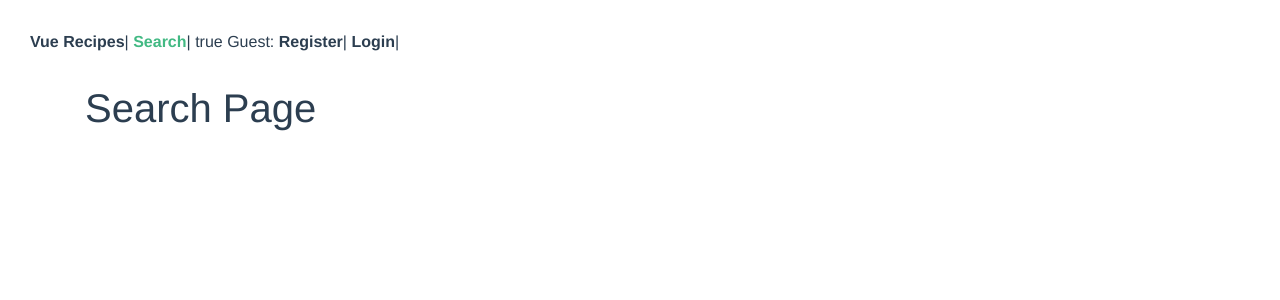
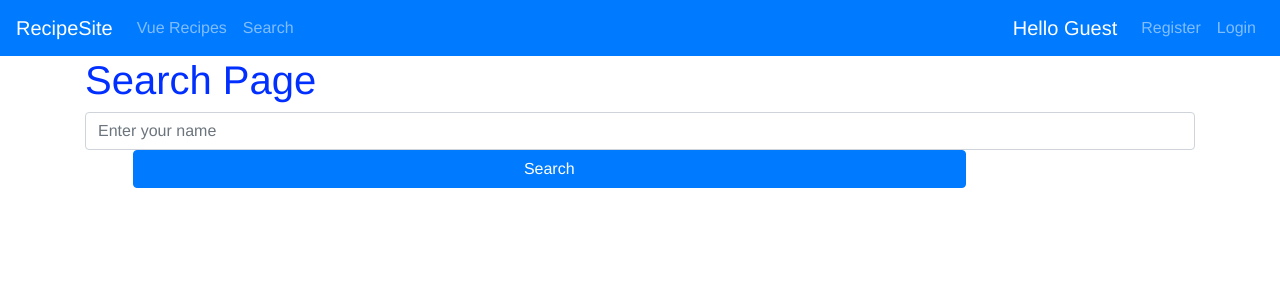
Before and after one commit to davis0011/Recipe-Website-Front-End, a Vue app: page /#/search in a window 1280 px wide. Shown: the top 300 px of the page. Built offline with nearby package versions, Linux system fonts and the light colour scheme.

Commit message:
menu bar is now vue bootstrap style and seems good

```diff
--- a/src/App.vue
+++ b/src/App.vue
@@ -1,20 +1,32 @@
 <template>
   <div id="app">
-    <div id="nav">
-      <router-link :to="{ name: 'main' }">Vue Recipes</router-link>|
-      <router-link :to="{ name: 'search' }">Search</router-link>|
-      {{ !$root.store.username }}
-      <span v-if="!$root.store.username">
-        Guest:
-        <router-link :to="{ name: 'register' }">Register</router-link>|
-        <router-link :to="{ name: 'login' }">Login</router-link>|
-      </span>
-      <span v-else>
-        {{ $root.store.username }}: <button @click="Logout">Logout</button>|
-      </span>
-    </div>
+    <b-navbar toggleable="lg" type="dark" variant="primary">
+      <b-navbar-brand href="#">RecipeSite</b-navbar-brand>
+        <b-navbar-toggle target="nav-collapse"></b-navbar-toggle>
+        <b-collapse id="nav-collapse" is-nav>
+          <b-navbar-nav>
+            <b-nav-item :to="{ name: 'main' }">Vue Recipes</b-nav-item>
+            <b-nav-item :to="{ name: 'search' }" >Search</b-nav-item>
+            <!-- <router-link :to="{ name: 'main' }">Vue Recipes</router-link>|
+            <router-link :to="{ name: 'search' }">Search</router-link>    -->
+          </b-navbar-nav>
+          <b-navbar-nav class="ml-auto" right>
+            <span v-if="!$root.store.username" >
+              <b-navbar-nav >
+                <b-navbar-brand>Hello Guest</b-navbar-brand>
+                <b-nav-item :to="{ name: 'register' }" >Register</b-nav-item>
+                <b-nav-item :to="{ name: 'login' }" >Login</b-nav-item>
+              </b-navbar-nav>
+            </span>
+            <span v-else>
+              {{ $root.store.username }}: <button @click="Logout">Logout</button>|
+            </span>
+          </b-navbar-nav>
+        </b-collapse>
+    </b-navbar>
     <router-view />
   </div>
+
 </template>
 
 <script>
@@ -40,20 +52,15 @@ export default {
   font-family: Avenir, Helvetica, Arial, sans-serif;
   -webkit-font-smoothing: antialiased;
   -moz-osx-font-smoothing: grayscale;
-  color: #2c3e50;
+  color: #002fff;
   min-height: 100vh;
 }
 
-#nav {
-  padding: 30px;
-}
-
-#nav a {
-  font-weight: bold;
-  color: #2c3e50;
-}
-
+.navbar-dark .navbar-nav .nav-link:hover,
+.navbar-dark .navbar-nav .nav-link:focus{
+      color:#e43b08!important
+    }
 #nav a.router-link-exact-active {
-  color: #42b983;
+  color: #191df7;
 }
 </style>
--- a/src/pages/RegisterPage.vue
+++ b/src/pages/RegisterPage.vue
@@ -187,7 +187,11 @@ export default {
 
           {
             username: this.form.username,
-            password: this.form.password
+            firstName: this.form.firstName,
+            lastName: this.form.lastName,
+            country: this.form.country,
+            password: this.form.password,
+            email: this.form.email,
           }
         );
         this.$router.push("/login");
--- a/src/pages/SearchPage.vue
+++ b/src/pages/SearchPage.vue
@@ -1,5 +1,37 @@
 <template>
   <div class="container">
     <h1 class="title">Search Page</h1>
+    <b-form-input v-model="text" placeholder="Enter your name"></b-form-input>
+    <!-- <div class="mt-2">Value: {{ text }}</div> -->
+    <b-button
+        type="submit"
+        variant="primary"
+        style="width:250px;"
+        class="ml-5 w-75"
+        >Search</b-button>
   </div>
 </template>
+
+<script>
+export default {
+  name: 'SearchPage',
+
+  data() {
+    return {
+        text: ''
+    }
+  },
+
+  mounted() {
+
+  },
+
+  methods: {
+
+  },
+};
+</script>
+
+<style lang="scss" scoped>
+
+</style>
```
